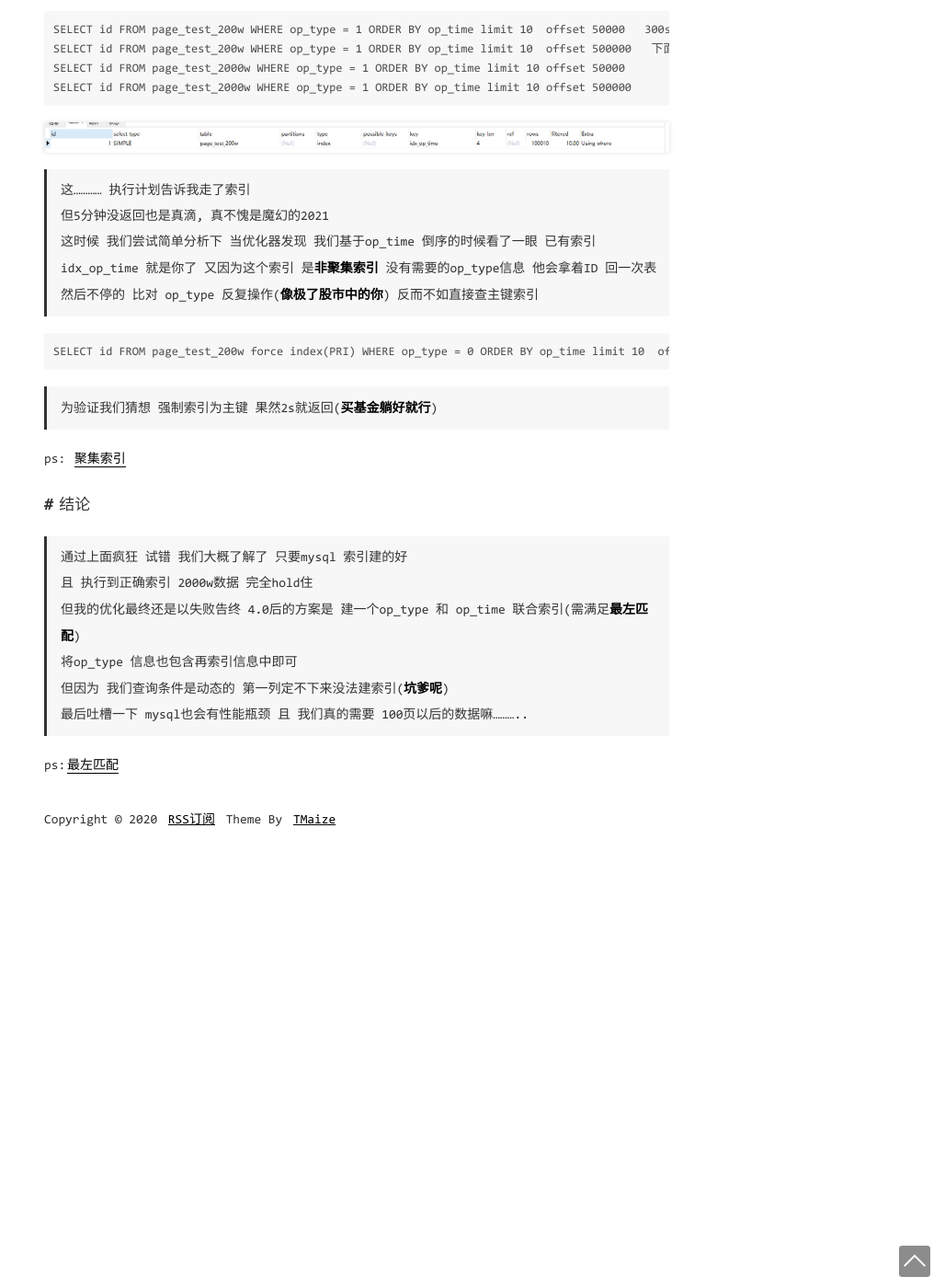
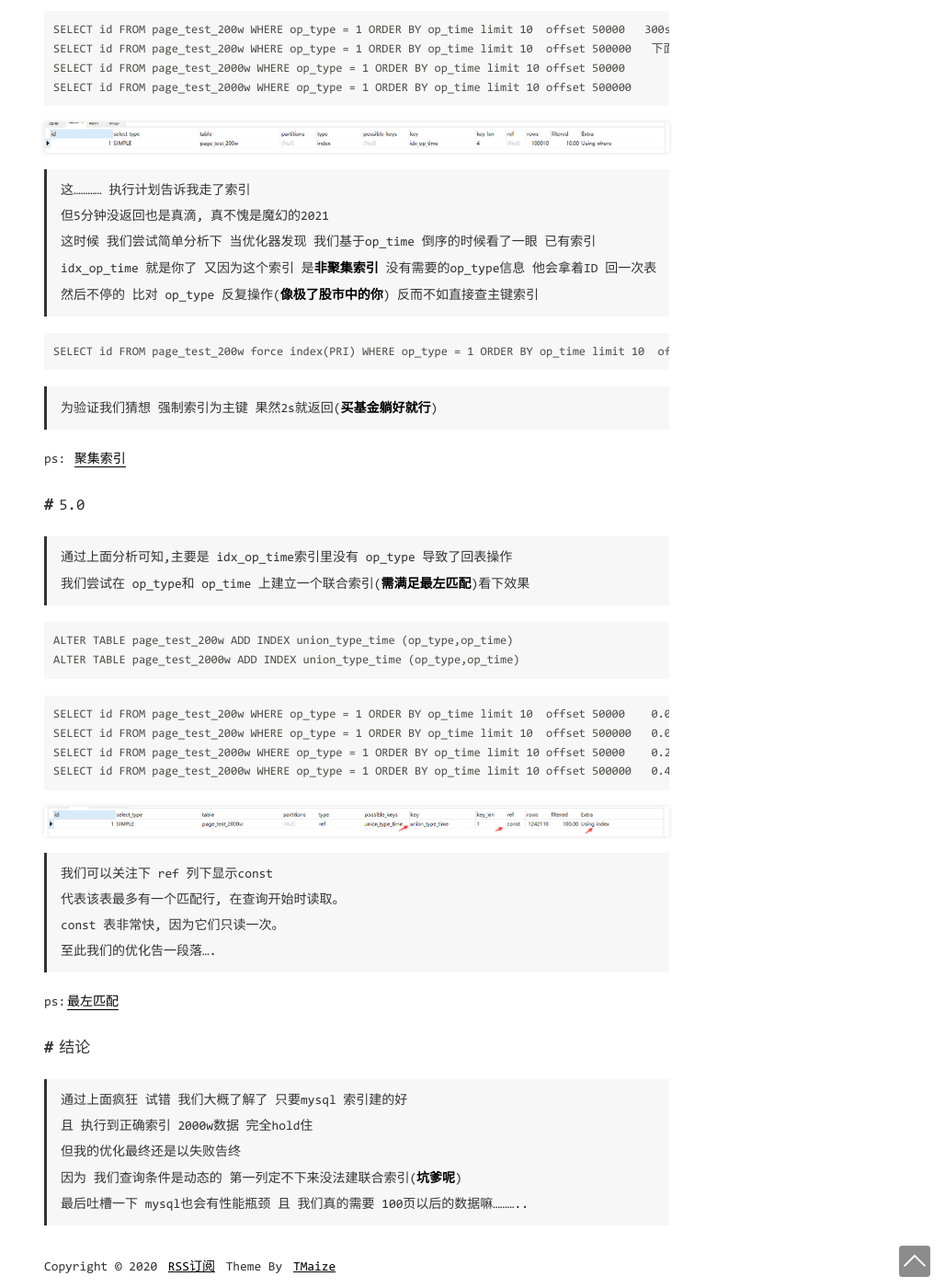
Before and after one commit to Bright1996/Bright1996.github.io, a Jekyll site: the page built from _posts/2021-02-03-Mysql优化.md, in a window 1280 px wide and 1400 px high, scrolled down 3219 px. Shown: the whole window at 92% size, without its empty margins (252-1280 px from the left). Built offline with Jekyll 4.4.1, drawn with Linux system fonts in a browser that asks for light colours; comment, search, counter and statistics services are not loaded.

Commit message:
补充 5.0

````diff
--- a/_posts/2021-02-03-Mysql优化.md
+++ b/_posts/2021-02-03-Mysql优化.md
@@ -179,12 +179,43 @@ SELECT id FROM page_test_2000w WHERE op_type = 1 ORDER BY op_time limit 10 offse
 >然后不停的 比对 op_type  反复操作(**像极了股市中的你**) 反而不如直接查主键索引
 
 ```mysql
-SELECT id FROM page_test_200w force index(PRI) WHERE op_type = 0 ORDER BY op_time limit 10  offset 50000    2s
+SELECT id FROM page_test_200w force index(PRI) WHERE op_type = 1 ORDER BY op_time limit 10  offset 50000    2s
 ```
 
 >为验证我们猜想 强制索引为主键 果然2s就返回(**买基金躺好就行**)
 
 ps: [聚集索引](https://blog.csdn.net/Goodbye_Youth/article/details/108116966)
+
+
+## 5.0
+
+>通过上面分析可知,主要是 idx_op_time索引里没有 op_type 导致了回表操作
+>
+>我们尝试在 op_type和 op_time 上建立一个联合索引(**需满足最左匹配**)看下效果
+
+```mysql
+ALTER TABLE page_test_200w ADD INDEX union_type_time (op_type,op_time)
+ALTER TABLE page_test_2000w ADD INDEX union_type_time (op_type,op_time)
+```
+
+ ```mysql
+SELECT id FROM page_test_200w WHERE op_type = 1 ORDER BY op_time limit 10  offset 50000    0.03s
+SELECT id FROM page_test_200w WHERE op_type = 1 ORDER BY op_time limit 10  offset 500000   0.04s
+SELECT id FROM page_test_2000w WHERE op_type = 1 ORDER BY op_time limit 10 offset 50000    0.20s
+SELECT id FROM page_test_2000w WHERE op_type = 1 ORDER BY op_time limit 10 offset 500000   0.40s
+ ```
+
+![image-20210204101758555](6.png)
+
+>我们可以关注下 ref 列下显示const
+>
+>代表该表最多有一个匹配行, 在查询开始时读取。
+>
+>const 表非常快, 因为它们只读一次。
+>
+>至此我们的优化告一段落....
+
+ps:[最左匹配](https://blog.xujun.pro/2020/08/20/mysql-10-mysql%E8%81%94%E5%90%88%E7%B4%A2%E5%BC%95%E6%9C%80%E5%B7%A6%E5%8C%B9%E9%85%8D%E5%8E%9F%E5%88%99/)
 
 
 
@@ -194,12 +225,8 @@ ps: [聚集索引](https://blog.csdn.net/Goodbye_Youth/article/details/108116966
 >
 >且 执行到正确索引  2000w数据 完全hold住
 >
->但我的优化最终还是以失败告终 4.0后的方案是 建一个op_type 和 op_time 联合索引(需满足**最左匹配**)
+>但我的优化最终还是以失败告终
 >
->将op_type 信息也包含再索引信息中即可
->
->但因为 我们查询条件是动态的 第一列定不下来没法建索引(**坑爹呢**)
+>因为 我们查询条件是动态的 第一列定不下来没法建联合索引(**坑爹呢**)
 >
 >最后吐槽一下 mysql也会有性能瓶颈  且 我们真的需要 100页以后的数据嘛...........
-
-ps:[最左匹配](https://blog.xujun.pro/2020/08/20/mysql-10-mysql%E8%81%94%E5%90%88%E7%B4%A2%E5%BC%95%E6%9C%80%E5%B7%A6%E5%8C%B9%E9%85%8D%E5%8E%9F%E5%88%99/)
````
Also changed, not shown: posts/2021/02/03/6.png (added).
